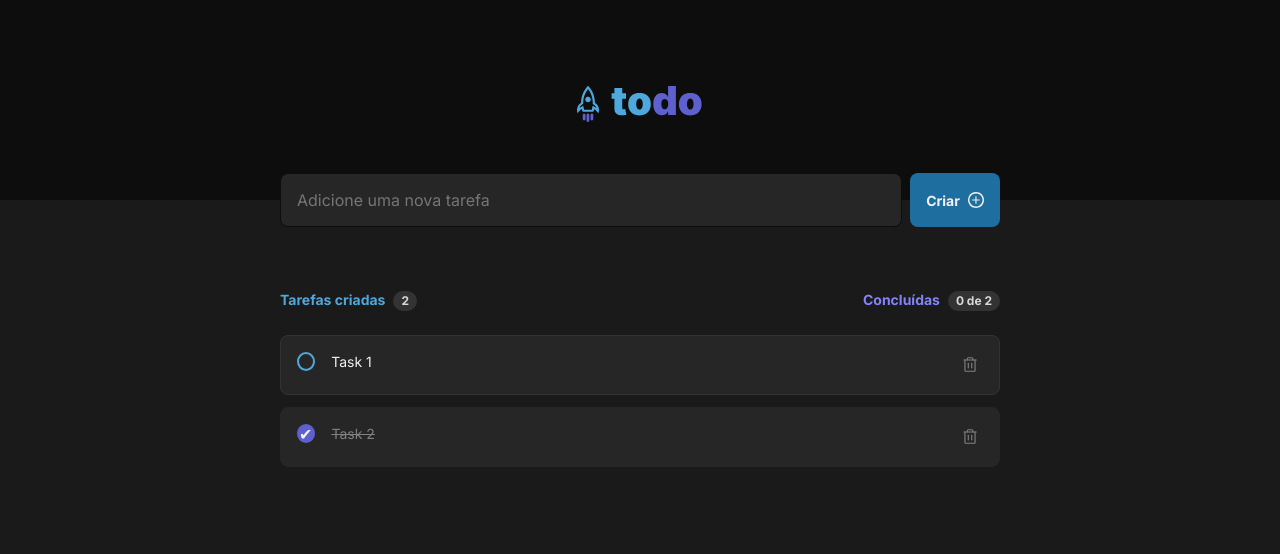
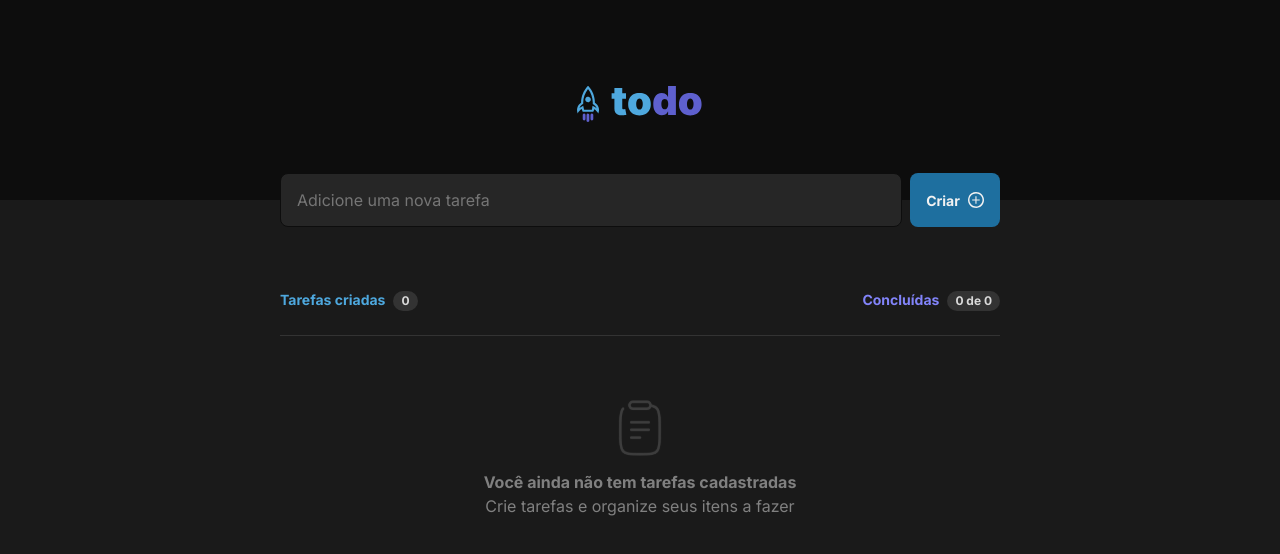
Before and after one commit to hnascx/todolist, a React (Vite) app: page / in a window 1280 px wide. Shown: the top 554 px of the page. Built offline with nearby package versions, Linux system fonts and the light colour scheme.

Commit message:
TasksEmpty component added

```diff
--- a/src/App.tsx
+++ b/src/App.tsx
@@ -5,23 +5,13 @@ import styles from './App.module.css'
 import { NewTask } from './components/NewTask'
 import { TaskCount } from './components/TaskCount'
 import { Tasks } from './components/Tasks'
+import { TasksEmpty } from './components/TasksEmpty'
 import { Item } from './types/Item'
 
 import './global.css'
 
 export function App() {
-  const [list, setList] = useState<Item[]>([
-    {
-      id: 1,
-      name: 'Task 1',
-      done: false,
-    },
-    {
-      id: 2,
-      name: 'Task 2',
-      done: true,
-    },
-  ])
+  const [list, setList] = useState<Item[]>([])
 
   function handleAddTask(taskName: string) {
     let newList = [...list];
@@ -52,19 +42,30 @@ export function App() {
     return tasksCount
   }
 
+  function handleCheckboxChange(itemId: number, isChecked: boolean) {
+    const updatedList = list.map(item => {
+      if (item.id === itemId) {
+        return { ...item, done: isChecked };
+      }
+      return item;
+    });
+    setList(updatedList);
+  }
+
   return (
     <div>
       <Header />
       <div className={styles.wrapper}>
         <div className={styles.content}>
           <NewTask onClick={handleAddTask} />
-          <TaskCount onTasksCount={allTasksCountValue}/>
+          <TaskCount onTasksCount={allTasksCountValue} tasks={list} onCheckboxChange={handleCheckboxChange}/>
           <main>
-            {list.map((item, index) => (
+            {list.length === 0 ? <TasksEmpty/> : list.map((item, index) => (
               <Tasks
                 key={index}
                 item={item}
                 onDelete={handleDeleteTask}
+                onCheckboxChange={handleCheckboxChange}
               />
             ))}
           </main>
--- a/src/components/TaskCount.tsx
+++ b/src/components/TaskCount.tsx
@@ -1,18 +1,30 @@
 import { useState, useEffect } from 'react'
+import { Item } from '../types/Item'
 
 import styles from './TaskCount.module.css'
 
 type Props = {
   onTasksCount: () => number;
+  tasks: Item[];
+  onCheckboxChange: (itemId: number, isChecked: boolean) => void;
 }
 
-export function TaskCount({ onTasksCount }: Props) {
+export function TaskCount({ onTasksCount, tasks }: Props) {
   const [taskCount, setTaskCount] = useState(0);
+  const [completedTasksCount, setCompletedTasksCount] = useState(0);
 
   useEffect(() => {
-    const tasksCount = onTasksCount()
-    setTaskCount(tasksCount)
-  }, [onTasksCount]);
+    const count = onTasksCount();
+    setTaskCount(count);
+
+    const completedCount = tasks.reduce((count, task) => {
+      if (task.done === true) {
+        return count + 1;
+      }
+      return count;
+    }, 0);
+    setCompletedTasksCount(completedCount);
+  }, [onTasksCount, tasks]);
 
   return (
     <section className={styles.taskCount}>
@@ -22,7 +34,7 @@ export function TaskCount({ onTasksCount }: Props) {
       </div>
       <div className={styles.concludedTasks}>
         Concluídas
-        <div>0 de {taskCount}</div>
+        <div>{completedTasksCount} de {taskCount}</div>
       </div>
     </section>
   )
--- a/src/components/Tasks.module.css
+++ b/src/components/Tasks.module.css
@@ -10,22 +10,6 @@
 
 .tasks:last-child {
   margin-bottom: 1.5rem;
-}
-
-.tasksEmpty {
-  display: flex;
-  flex-direction: column;
-  justify-content: center;
-  align-items: center;
-  gap: 1rem;
-  margin: 4rem auto;
-}
-
-.tasksEmptyText {
-  display: flex;
-  justify-content: center;
-  align-items: center;
-  margin-top: 0.25rem;
 }
 
 .container {
--- a/src/components/Tasks.tsx
+++ b/src/components/Tasks.tsx
@@ -1,39 +1,41 @@
 import { Trash } from 'phosphor-react'
 
-import { useState } from 'react'
+import { useState, useEffect } from 'react'
 import { Item } from '../types/Item'
-import task from '../assets/task-logo.svg'
 
 import styles from './Tasks.module.css'
 
 type Props = {
   item: Item;
   onDelete: (taskToDelete: Item) => void;
+  onCheckboxChange: (itemId: number, isChecked: boolean) => void;
+
 }
 
-export function Tasks({ item, onDelete }: Props){
+export function Tasks({ item, onDelete, onCheckboxChange }: Props){
   const [isChecked, setIsChecked] = useState(item.done)
 
   function handleDeleteTask() {
     onDelete(item)
   }
 
+  function handleCheckboxChange(e: React.ChangeEvent<HTMLInputElement>) {
+    const updatedChecked = e.target.checked;
+    setIsChecked(updatedChecked);
+    onCheckboxChange(item.id, updatedChecked)
+  }
+
+  useEffect(() => {
+    setIsChecked(item.done);
+  }, [item.done]);
+
   return (
     <section className={styles.tasks}>
-      {/* <div className={styles.tasksEmpty}>
-        <img src={task} alt="Task logo" />
-      <div>
-        <b>Você ainda não tem tarefas cadastradas</b>
-        <div className={styles.tasksEmptyText}>
-          Crie tarefas e organize seus itens a fazer
-        </div>
-      </div>
-      </div> */}
       <div className={styles.container}>
         <input
           type="checkbox"
           checked={isChecked}
-          onChange={e => setIsChecked(e.target.checked)}
+          onChange={handleCheckboxChange}
         />
         <label>{item.name}</label>
         <button onClick={handleDeleteTask} className={styles.trashIcon}>
--- /dev/null
+++ b/src/components/TasksEmpty.module.css
@@ -0,0 +1,17 @@
+.tasksEmpty {
+  border-top: 0.5px solid var(--gray-400);
+  padding-top: 4rem;
+  display: flex;
+  flex-direction: column;
+  justify-content: center;
+  align-items: center;
+  gap: 1rem;
+  margin: 1rem auto;
+}
+
+.tasksEmptyText {
+  display: flex;
+  justify-content: center;
+  align-items: center;
+  margin-top: 0.25rem;
+}
--- /dev/null
+++ b/src/components/TasksEmpty.tsx
@@ -0,0 +1,17 @@
+import styles from './TasksEmpty.module.css'
+
+import task from '../assets/task-logo.svg'
+
+export function TasksEmpty() {
+  return (
+    <div className={styles.tasksEmpty}>
+      <img src={task} alt="Task logo" />
+      <div>
+        <b>Você ainda não tem tarefas cadastradas</b>
+        <div className={styles.tasksEmptyText}>
+          Crie tarefas e organize seus itens a fazer
+        </div>
+      </div>
+    </div>
+  )
+}
```
